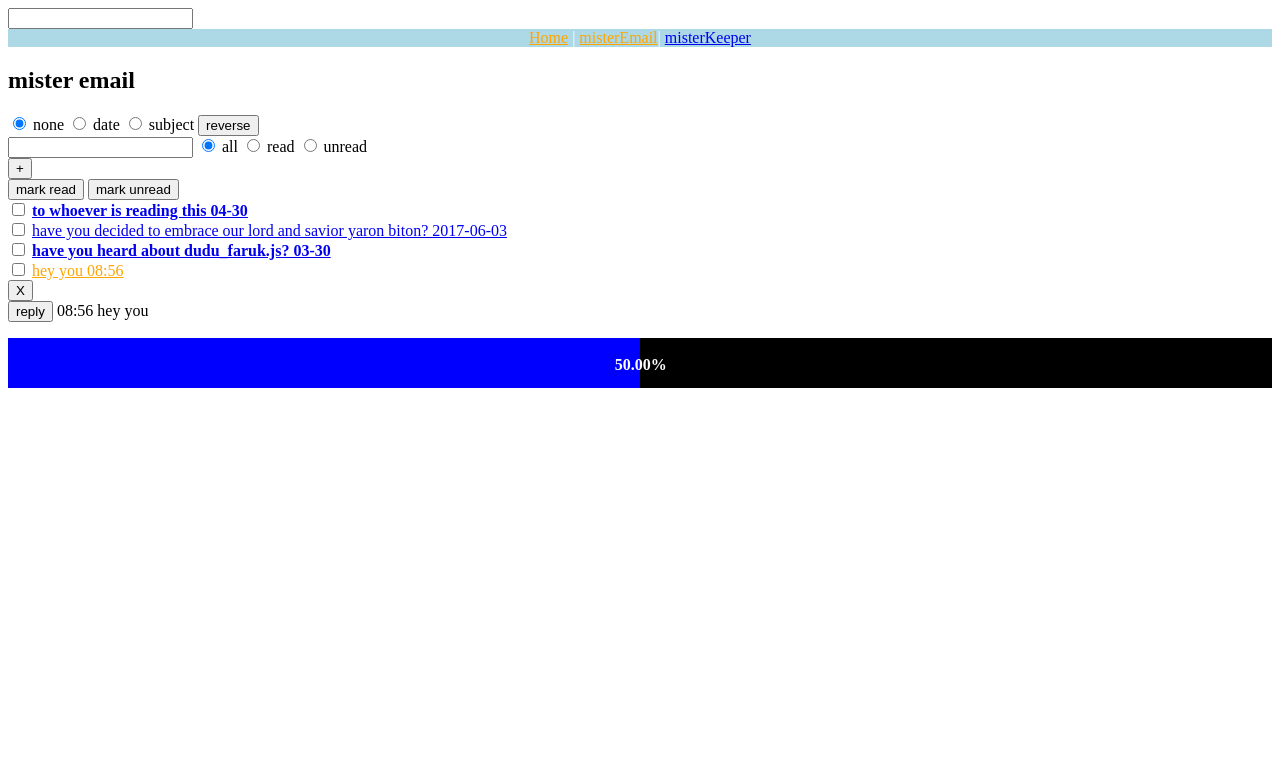
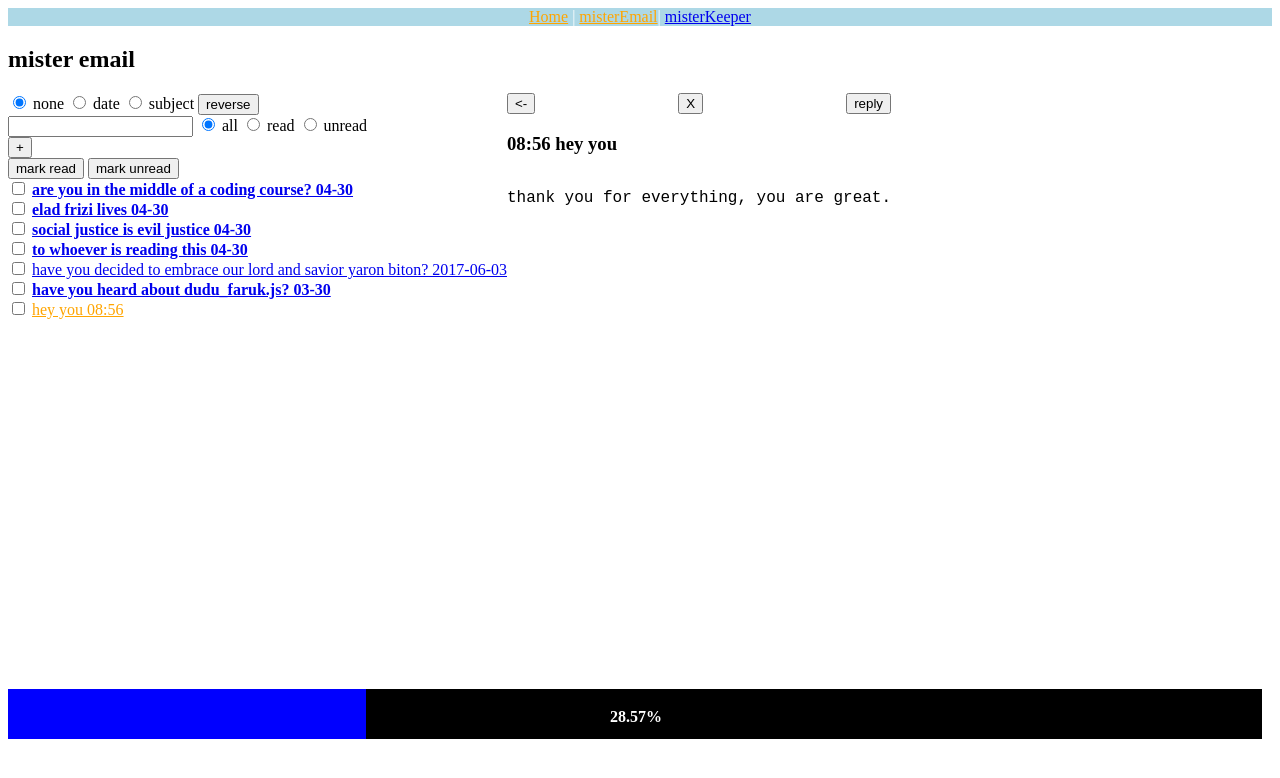
Before and after one commit to herut10/appsus, a plain HTML site: page index.html in a window 1280 px wide. Both pictures are taken after a click on the link "misterEmail". Drawn offline with Linux system fonts and the light colour scheme.

Commit message:
design start

```diff
--- a/css/helpers.css
+++ b/css/helpers.css
@@ -15,6 +15,18 @@
 
 .flex {
     display: flex;
+}
+
+.justify-between {
+    justify-content: space-between;
+}
+
+.column {
+    flex-direction: column;
+}
+
+.right {
+    float: right;
 }
 
 .inline-flex {
--- a/index.html
+++ b/index.html
@@ -10,8 +10,6 @@
 
 
 <body>
-
-    <input type="text">
     <div id="app">
         <header>
             <router-link to="/">Home</router-link> |
--- a/js/misterEmail-cmps/email-details-cmp.js
+++ b/js/misterEmail-cmps/email-details-cmp.js
@@ -1,20 +1,26 @@
 'use strict'
 
 import btnDelete from '../general-cmps/btn-delete-cmp.js'
+import btnBack from '../general-cmps/back-button-cmp.js'
 import emailService from '../services/misterEmail-service.js'
 
 export default {
     props: ['email'],
     template: `
-    <section  v-if="email" class="email-details">
-        <btn-delete  @delete="removeEmail"></btn-delete>
-        <button @click="$emit('add')">reply</button>
-        {{timeRecieved}}
-        {{email.subject}}
+    <section  v-if="email" class="email-details flex column">
+        <div class="flex justify-between" >
+            <btn-back @back="$emit('back')"></btn-back>
+            <btn-delete  @delete="removeEmail" ></btn-delete>
+            <button @click="$emit('add')">reply</button>
+        </div>
+
+        <h1>{{timeRecieved}} {{email.subject}}</h1>
+        <pre>{{email.body}}</pre>
     </section>
     `,
     components: {
         btnDelete,
+        btnBack
     },
     methods: {
         removeEmail() {
--- a/js/misterEmail-cmps/email-status-cmp.js
+++ b/js/misterEmail-cmps/email-status-cmp.js
@@ -4,13 +4,19 @@ import progressBar from '../general-cmps/progress-bar-cmp.js'
 export default {
     props: ['emails'],
     template: `
-    <section  class="email-status">
+    <section  class="email-status" :style="styleObj">
     <progress-bar :total="getTotal" :progress="getProgress"></progress-bar>
 
     </section>
     `,
     data() {
-        return {}
+        return {
+            styleObj: {
+                position: 'absolute',
+                bottom: '0',
+                width: '98%',
+            }
+        }
     },
     components: {
         progressBar
--- a/js/pages/misterEmail-cmp.js
+++ b/js/pages/misterEmail-cmp.js
@@ -16,12 +16,14 @@ export default {
         <main>
             <h1>mister email</h1>
             <email-compose @add="addNewMail" v-if="composing" :email="emailReply"></email-compose>
-            <template v-else>
-                <email-sort @dosort="onDoFilter"></email-sort>
-                <email-filter @dofilter="onDoFilter"></email-filter>
-                <email-list @add="onAdd(null)" :emails="emailsForDisplay"></email-list>
-                <email-details @add="onAdd(selectedEmail)" v-if="selectedEmail" @delete="removeEmail" :email="selectedEmail"></email-details>
-            </template>
+            <div class="flex " v-else>
+                <div>
+                    <email-sort @dosort="onDoSort"></email-sort>
+                    <email-filter @dofilter="onDoFilter"></email-filter>
+                    <email-list @add="onAdd(null)" :emails="emailsForDisplay"></email-list>
+                </div>
+                <email-details @back="unselect" @add="onAdd(selectedEmail)" v-if="selectedEmail" @delete="removeEmail" :email="selectedEmail"></email-details>
+            </div>
         </main>
         <footer>
         <email-status :emails="emails"></email-status>
@@ -41,7 +43,6 @@ export default {
                             ((this.filter.filterBy === 'read') === email.isRead))
                 })
             }
-
             if (!this.sort) {
                 return dispEmails
             }
@@ -69,6 +70,12 @@ export default {
             })
     },
     methods: {
+        unselect() {
+            this.selectedEmail = null
+            debugger
+
+            this.$router.push('misterEmail')
+        },
         addNewMail(email) {
             this.emails.push(email)
             this.emailReply = null
@@ -81,7 +88,7 @@ export default {
         onDoFilter(filter) {
             this.filter = filter
         },
-        onDoFilter(sort) {
+        onDoSort(sort) {
             this.sort = sort
         },
         removeEmail() {
@@ -143,7 +150,7 @@ export default {
         emailStatus,
         emailFilter,
         emailSort,
-        emailCompose
+        emailCompose,
     }
 
 }
--- a/js/services/misterEmail-service.js
+++ b/js/services/misterEmail-service.js
@@ -84,5 +84,26 @@ var emails = [{
         isRead: false,
         sentAt: Date.now() - 5961600000,
         id: utilService.makeid()
+    },
+    {
+        subject: 'social justice is evil justice',
+        body: 'stop and think.',
+        isRead: false,
+        sentAt: Date.now() - 5961600000,
+        id: utilService.makeid()
+    },
+    {
+        subject: 'elad frizi lives',
+        body: 'and he lives well.',
+        isRead: false,
+        sentAt: Date.now() - 5961600000,
+        id: utilService.makeid()
+    },
+    {
+        subject: 'are you in the middle of a coding course?',
+        body: 'boy do i have the perfect antidepressent for you.',
+        isRead: false,
+        sentAt: Date.now() - 5961600000,
+        id: utilService.makeid()
     }
 ]
```
